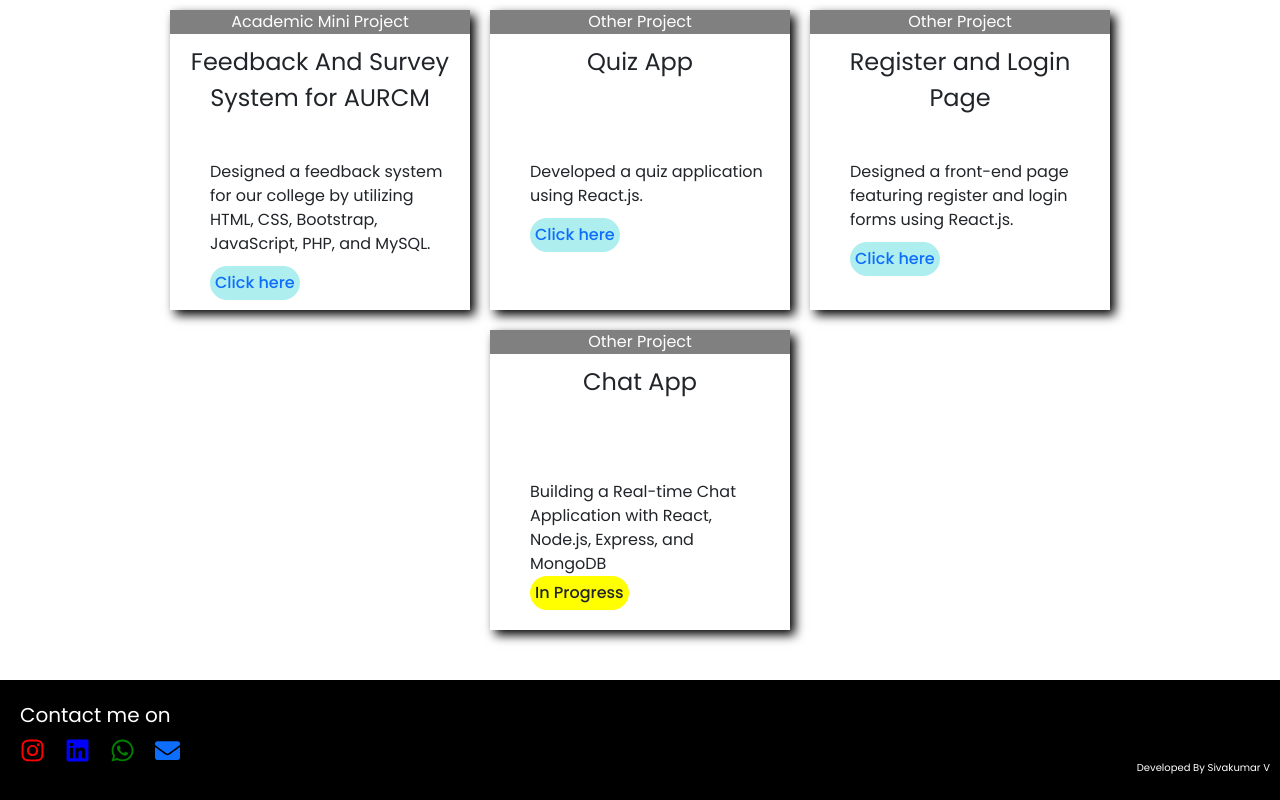
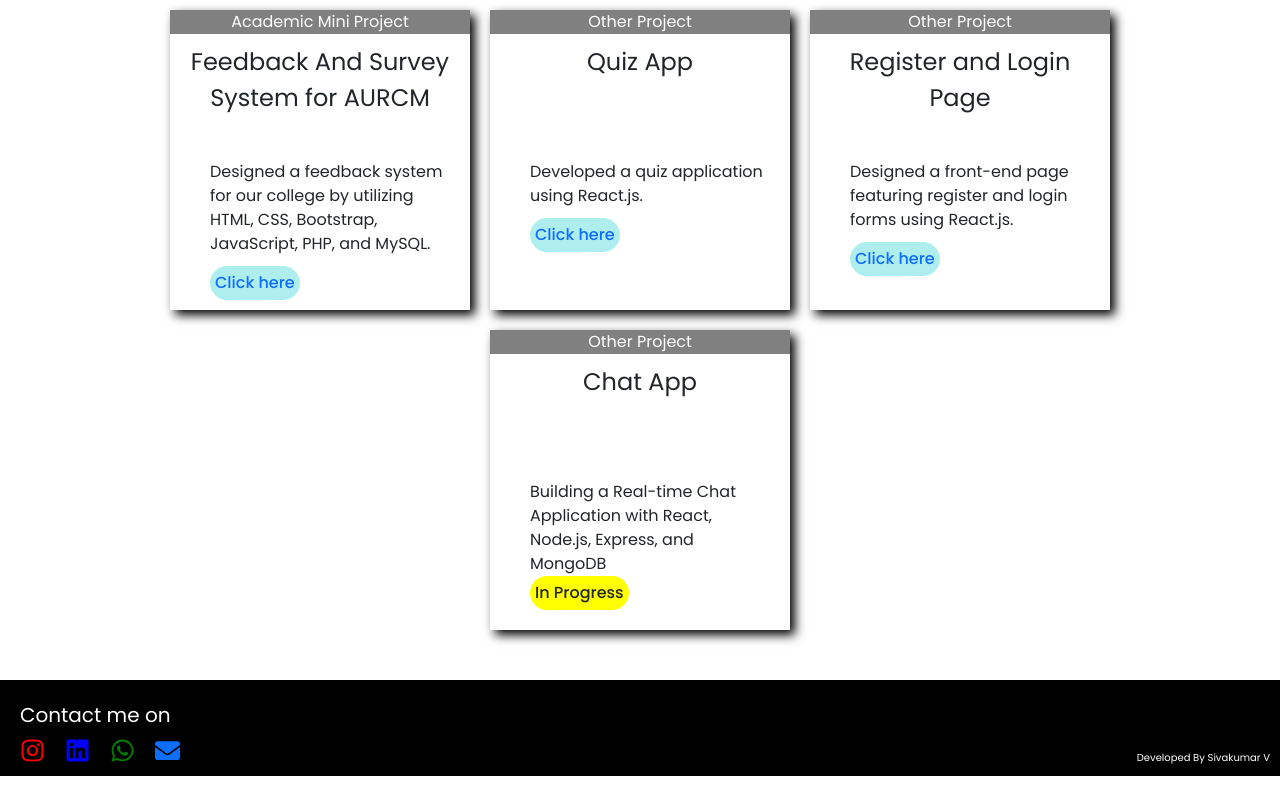
Before and after one commit to siva-002/PORTFOLIO-REACT, a React (Create React App) app: page / in a window 1280 px wide. Shown: the part 2465-3265 px from the top of the page. After the commit the page ends 3241 px from the top, so only its background shows below. Built offline with nearby package versions, Linux system fonts and the light colour scheme.

Commit message:
Update Contact.css

```diff
--- a/src/PORTFOLIO/components/css/Contact.css
+++ b/src/PORTFOLIO/components/css/Contact.css
@@ -2,7 +2,7 @@
     background: black;
     display: flex;
     justify-content: space-between;
-    min-height: 15vh;
+    min-height: 12vh;
 
     color: WHITE;
 }
@@ -36,7 +36,7 @@
     color:green;
 }
 .contact  .email{
-    margin: 80px 10px 0 0;
+    margin: 70px 10px 0 0;
     font-size: 10px;
     }
 .contact  .email span{
```
